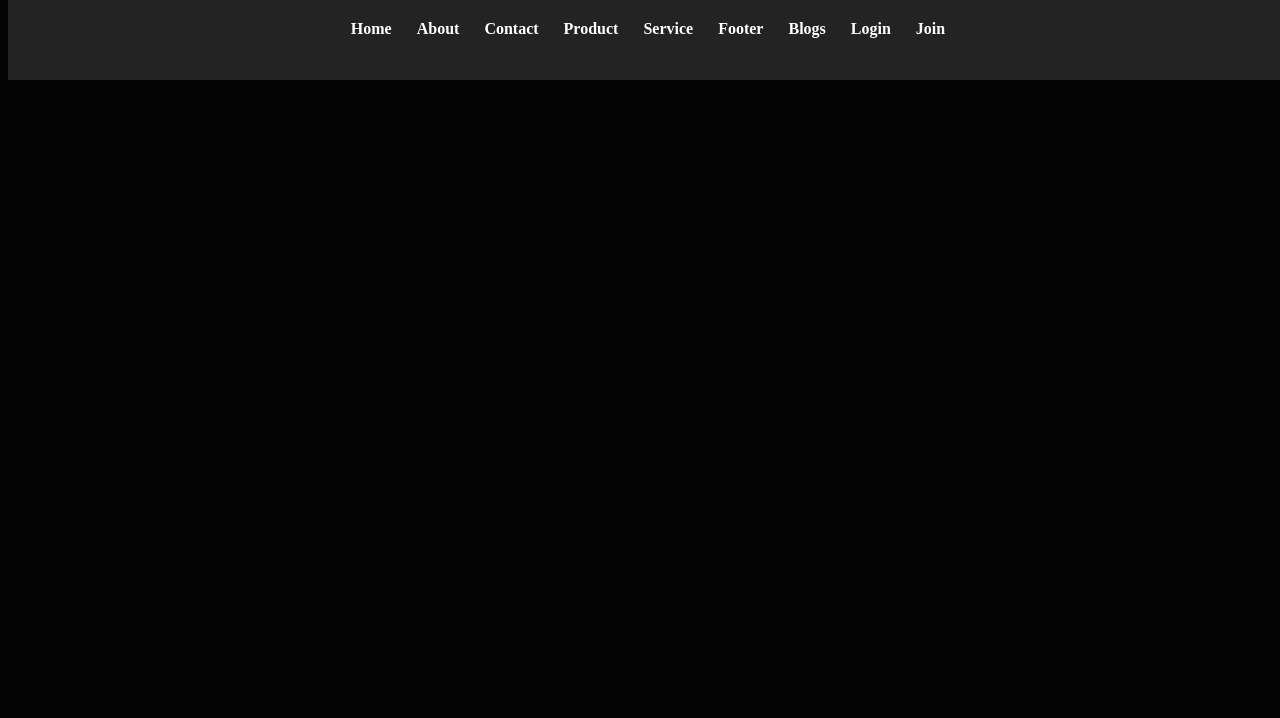
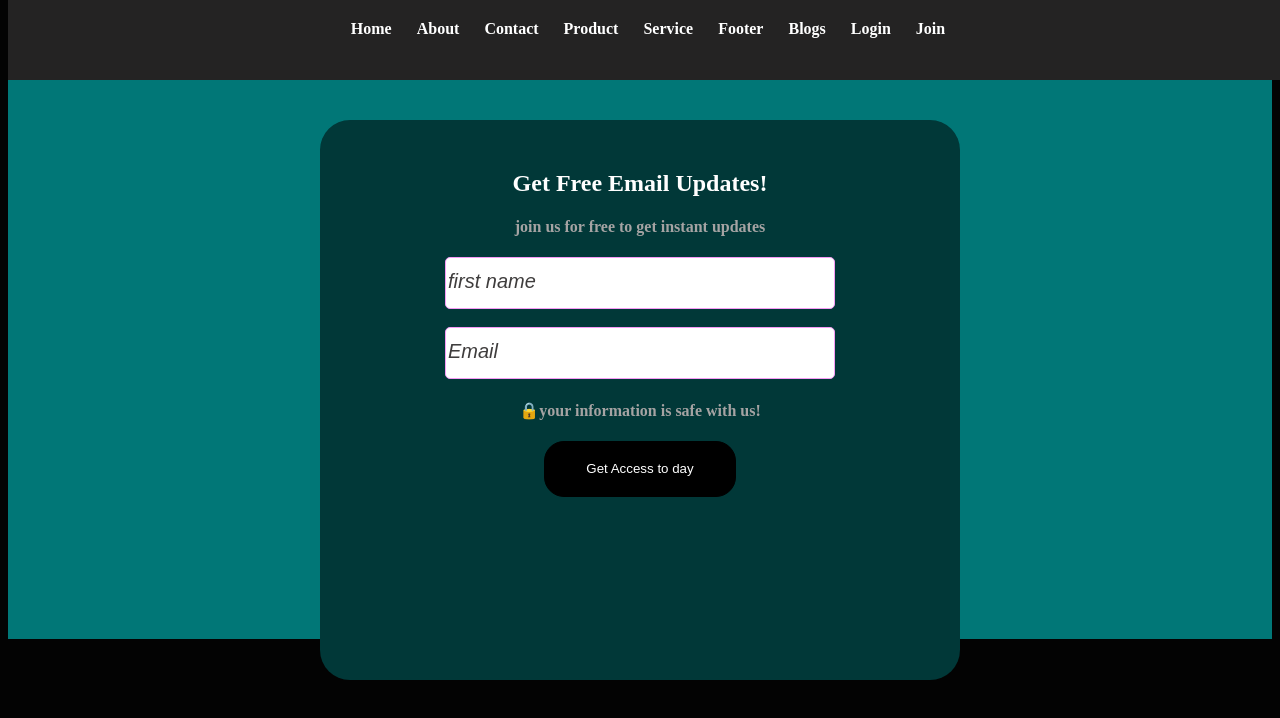
Before and after one commit to evariste123/my-website-from-reactjs, a React (Vite) app: page /join in a window 1280 px wide. Shown: the top 718 px of the page. Built offline with nearby package versions, Linux system fonts and the light colour scheme.

Commit message:
3rd commit

```diff
--- a/src/component/join.jsx
+++ b/src/component/join.jsx
@@ -2,9 +2,23 @@ import React from 'react'
 import Header from '../assets/pages/header'
 function Join(){
     return(
-        <div>
+        <section className='join' id='join'>
         <Header/>
-        <h1>welcome to my join</h1></div>
+        <form action="">
+        <div className='sign'>
+            <h1>Get free Email updates!</h1>
+            <h4>join us for free to get instant updates</h4>
+            <input type="text" name="full name" id="firstname" required placeholder='first name'/><br /><br />
+            <input type="text" name="email" id="email" required placeholder='Email' />
+            <h4>🔒your information is safe with us!</h4>
+            <div className='butto'>
+                <button type='submit'>
+                    Get Access to day
+                </button>
+            </div>
+        </div>
+        </form>
+        </section>
     )
 }
 export default Join
--- a/src/index.css
+++ b/src/index.css
@@ -1159,3 +1159,70 @@ border: 1px solid rgb(112, 111, 111);
   color: white;
   border: 1px solid transparent;
 }
+#join.join{
+  position: relative;
+  width: auto;
+  height: 46vw;
+  top: 30px;
+  background-color: rgb(1, 119, 119);
+  text-align: center;
+}
+.sign{
+  position: relative;
+  width: 50vw;
+  height: 70vh;
+  justify-self: center;
+  border-radius: 30px;
+  top: 70px;
+  background-color: rgb(1, 56, 56);
+}
+.sign h1{
+  position: relative;
+  top: 50px;
+  color: white;
+  text-transform: capitalize;
+}
+.sign h4{
+  position: relative;
+  color: #a5a3a3;
+  top: 50px;
+}
+.sign input{
+  position: relative;
+  top: 50px;
+  width: 30vw;
+  height: 6vh;
+  border: 1px solid rgb(245, 153, 245);
+  border-radius: 5px;
+  cursor: pointer;
+}
+.sign input::placeholder{
+  position: relative;
+  font: bold;
+  font-weight: 500;
+  font-style: italic;
+  color: rgb(63, 61, 61);
+  font-size: 20px;
+}
+.butto{
+  position: relative;
+  top: 50px;
+}
+.butto button{
+  position: relative;
+  width: 15vw;
+  height: 7vh;
+  border: 1px solid black;
+  color: white;
+  border-radius: 20px;
+  background-color: black;
+}
+.butto button:hover{
+  position: relative;
+  transition: all ease-in 0.3s;
+  cursor: pointer;
+  background-color: #181717;
+  color: wheat;
+  border: 1px solid transparent;
+  text-transform: capitalize;
+}
```
